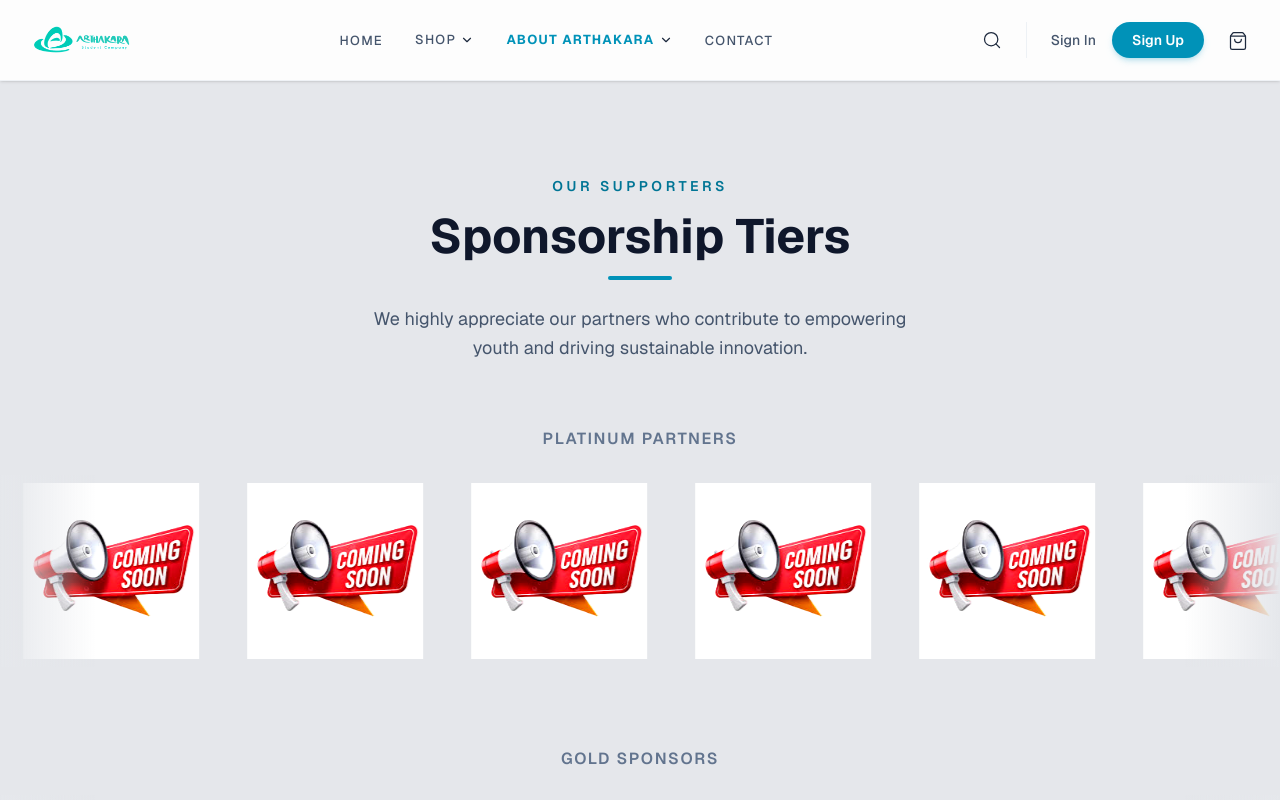
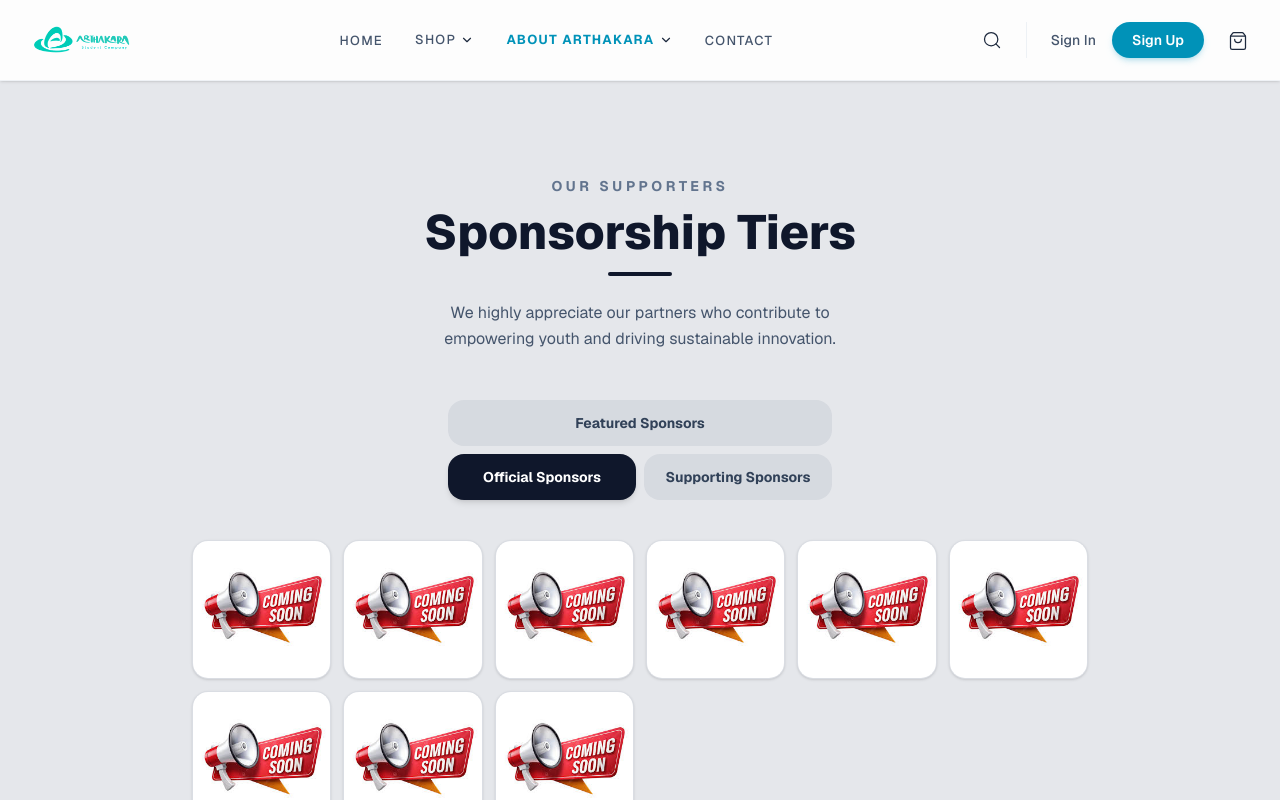
Before and after one commit to arthakarasc-ops/arthakara-FE, a Next.js app: page /sponsorship in a window 1280 px wide. Shown: the top 800 px of the page. Built offline with nearby package versions, Linux system fonts and the light colour scheme.

Commit message:
last changesss

```diff
--- a/src/app/sponsorship/page.jsx
+++ b/src/app/sponsorship/page.jsx
@@ -6,6 +6,7 @@ import Contact from "@/components/section/Contact";
 
 export default function SponsorshipPage() {
   const [mounted, setMounted] = useState(false);
+  const [activeTier, setActiveTier] = useState("official");
 
   useEffect(() => {
     setMounted(true);
@@ -13,131 +14,144 @@ export default function SponsorshipPage() {
 
   const sponsorshipTiers = [
     {
-      id: "platinum",
-      title: "Platinum Partners",
-      imageClass: "h-24 md:h-36 lg:h-44",
-      directionClass: "animate-scroll-right", // Gerak ke Kanan
+      id: "featured",
+      title: "Featured Sponsors",
+      // Mobile: 2 kolom, Desktop: naik bertahap sampai 4 kolom
+      gridClass: "grid-cols-2 sm:grid-cols-3 lg:grid-cols-4",
       sponsors: [
-        { name: "Platinum Dummy 1", logo: "/image/Coming soon.jpg" },
-        { name: "Platinum Dummy 2", logo: "/image/Coming soon.jpg" },
-        { name: "Platinum Dummy 3", logo: "/image/Coming soon.jpg" },
-        { name: "Platinum Dummy 4", logo: "/image/Coming soon.jpg" },
-        { name: "Platinum Dummy 5", logo: "/image/Coming soon.jpg" },
-        { name: "Platinum Dummy 6", logo: "/image/Coming soon.jpg" },
+        { name: "Featured 1", logo: "/image/Coming soon.jpg" },
+        { name: "Featured 2", logo: "/image/Coming soon.jpg" },
+        { name: "Featured 3", logo: "/image/Coming soon.jpg" },
+        { name: "Featured 4", logo: "/image/Coming soon.jpg" },
       ],
     },
     {
-      id: "gold",
-      title: "Gold Sponsors",
-      imageClass: "h-16 md:h-24 lg:h-28",
-      directionClass: "animate-scroll-left", // Gerak ke Kiri (Selang-seling)
+      id: "official",
+      title: "Official Sponsors",
+      // Mobile: 3 kolom, Desktop: naik bertahap sampai 6 kolom
+      gridClass: "grid-cols-3 sm:grid-cols-4 lg:grid-cols-6",
       sponsors: [
-        { name: "Gold Dummy 1", logo: "/image/Coming soon.jpg" },
-        { name: "Gold Dummy 2", logo: "/image/Coming soon.jpg" },
-        { name: "Gold Dummy 3", logo: "/image/Coming soon.jpg" },
-        { name: "Gold Dummy 4", logo: "/image/Coming soon.jpg" },
-        { name: "Gold Dummy 5", logo: "/image/Coming soon.jpg" },
+        { name: "Official 1", logo: "/image/Coming soon.jpg" },
+        { name: "Official 2", logo: "/image/Coming soon.jpg" },
+        { name: "Official 3", logo: "/image/Coming soon.jpg" },
+        { name: "Official 4", logo: "/image/Coming soon.jpg" },
+        { name: "Official 5", logo: "/image/Coming soon.jpg" },
+        { name: "Official 6", logo: "/image/Coming soon.jpg" },
+        { name: "Official 7", logo: "/image/Coming soon.jpg" },
+        { name: "Official 8", logo: "/image/Coming soon.jpg" },
+        { name: "Official 9", logo: "/image/Coming soon.jpg" },
       ],
     },
     {
-      id: "silver",
-      title: "Silver Sponsors",
-      imageClass: "h-10 md:h-14 lg:h-18",
-      directionClass: "animate-scroll-right", // Gerak ke Kanan (Selang-seling)
+      id: "supporting",
+      title: "Supporting Sponsors",
+      // Mobile: 4 kolom, Desktop: naik bertahap sampai 8 kolom
+      gridClass: "grid-cols-4 sm:grid-cols-6 lg:grid-cols-8",
       sponsors: [
-        { name: "Silver Dummy 1", logo: "/image/Keluarga Lie Kok Liang.jpeg" },
-        { name: "Silver Dummy 2", logo: "/image/Coming soon.jpg" },
-        { name: "Silver Dummy 3", logo: "/image/Coming soon.jpg" },
-        { name: "Silver Dummy 4", logo: "/image/Coming soon.jpg" },
-        { name: "Silver Dummy 5", logo: "/image/Coming soon.jpg" },
-        { name: "Silver Dummy 6", logo: "/image/Coming soon.jpg" },
+        { name: "Supporting 1", logo: "/image/Keluarga Lie Kok Liang.jpeg" },
+        { name: "Supporting 2", logo: "/image/Coming soon.jpg" },
+        { name: "Supporting 3", logo: "/image/Coming soon.jpg" },
+        { name: "Supporting 4", logo: "/image/Coming soon.jpg" },
+        { name: "Supporting 5", logo: "/image/Coming soon.jpg" },
+        { name: "Supporting 6", logo: "/image/Coming soon.jpg" },
+        { name: "Supporting 7", logo: "/image/Coming soon.jpg" },
+        { name: "Supporting 8", logo: "/image/Coming soon.jpg" },
+        { name: "Supporting 9", logo: "/image/Coming soon.jpg" },
+        { name: "Supporting 10", logo: "/image/Coming soon.jpg" },
+        { name: "Supporting 11", logo: "/image/Coming soon.jpg" },
+        { name: "Supporting 12", logo: "/image/Coming soon.jpg" },
       ],
     },
   ];
 
+  const currentTier = sponsorshipTiers.find((t) => t.id === activeTier);
+
   return (
-    // Background halaman utama menggunakan gray-200
     <main className="min-h-screen bg-gray-200 font-sans overflow-x-hidden">
-      <style jsx global>{`
-        @keyframes marqueeRight {
-          0% { transform: translateX(-50%); }
-          100% { transform: translateX(0%); }
-        }
-        @keyframes marqueeLeft {
-          0% { transform: translateX(0%); }
-          100% { transform: translateX(-50%); }
-        }
-        .animate-scroll-right {
-          animation: marqueeRight 35s linear infinite;
-        }
-        .animate-scroll-left {
-          animation: marqueeLeft 40s linear infinite;
-        }
-        .animate-scroll-right:hover, .animate-scroll-left:hover {
-          animation-play-state: paused;
-        }
-      `}</style>
-
       <Navbar />
 
-      {/* Header */}
-      <section className="pt-32 pb-12 md:pt-44 md:pb-16">
+      {/* Header Section */}
+      <section className="pt-32 pb-8 md:pt-44 md:pb-12">
         <div className="max-w-5xl mx-auto px-6 text-center">
           <div className={`transition-all duration-700 ease-out ${mounted ? "translate-y-0 opacity-100" : "translate-y-8 opacity-0"}`}>
-            <p className="text-xs md:text-sm tracking-[0.25em] text-cyan-700 uppercase font-semibold mb-4">
+            <p className="text-xs md:text-sm tracking-[0.25em] text-slate-500 uppercase font-bold mb-3">
               Our Supporters
             </p>
-            <h1 className="text-4xl md:text-5xl font-bold text-slate-900 mb-4">
+            <h1 className="text-4xl md:text-5xl font-extrabold text-slate-900 mb-4">
               Sponsorship Tiers
             </h1>
-            <div className="w-16 h-1 bg-cyan-600 rounded-full mb-6 mx-auto"></div>
-            <p className="text-slate-600 text-base md:text-lg max-w-xl leading-relaxed mx-auto">
+            <div className="w-16 h-1 bg-slate-900 rounded-full mb-6 mx-auto"></div>
+            <p className="text-slate-600 text-sm md:text-base max-w-md leading-relaxed mx-auto">
               We highly appreciate our partners who contribute to empowering youth and driving sustainable innovation.
             </p>
           </div>
         </div>
       </section>
 
-      {/* Tiers Section */}
-      <section className="pb-24 md:pb-32">
-        <div className="max-w-7xl mx-auto space-y-16 md:space-y-20">
-          {sponsorshipTiers.map((tier) => {
-            const doubledSponsors = [...tier.sponsors, ...tier.sponsors, ...tier.sponsors, ...tier.sponsors];
+      {/* Interactive Tabs & Grid Section */}
+      <section className="pb-24 px-6">
+        <div className="max-w-4xl mx-auto">
 
-            return (
-              <div
-                key={tier.id}
-                className={`transition-all duration-1000 ease-out ${
-                  mounted ? "opacity-100 translate-y-0" : "opacity-0 translate-y-10"
+          {/* Tombol Tab Filter */}
+          <div className="flex flex-col gap-2 mb-10 max-w-sm mx-auto">
+            <button
+              onClick={() => setActiveTier("featured")}
+              className={`w-full py-3 px-6 rounded-2xl font-bold text-sm transition-all duration-300 border border-transparent ${
+                activeTier === "featured"
+                  ? "bg-slate-900 text-white shadow-md"
+                  : "bg-gray-300/70 text-slate-700 hover:bg-gray-300"
               }`}
             >
-                <h2 className="text-center text-sm md:text-base font-semibold tracking-widest text-slate-500 uppercase mb-6 px-6">
-                  {tier.title}
-                </h2>
+              Featured Sponsors
+            </button>
 
-                {/* Container Utama Slider */}
-                {/* Ujung gradasi (before/after) sudah disesuaikan menggunakan utility Tailwind via-transparent dan from-gray-200 */}
-                <div className="relative w-full overflow-hidden py-2 before:absolute before:left-0 before:top-0 before:z-10 before:h-full before:w-24 before:bg-gradient-to-r before:from-gray-200 before:to-transparent after:absolute after:right-0 after:top-0 after:z-10 after:h-full after:w-24 after:bg-gradient-to-l after:from-gray-200 after:to-transparent">
+            <div className="flex gap-2">
+              <button
+                onClick={() => setActiveTier("official")}
+                className={`flex-1 py-3 px-4 rounded-2xl font-bold text-sm transition-all duration-300 border border-transparent ${
+                  activeTier === "official"
+                    ? "bg-slate-900 text-white shadow-md"
+                    : "bg-gray-300/70 text-slate-700 hover:bg-gray-300"
+              }`}
+              >
+                Official Sponsors
+              </button>
+              <button
+                onClick={() => setActiveTier("supporting")}
+                className={`flex-1 py-3 px-4 rounded-2xl font-bold text-sm transition-all duration-300 border border-transparent ${
+                  activeTier === "supporting"
+                    ? "bg-slate-900 text-white shadow-md"
+                    : "bg-gray-300/70 text-slate-700 hover:bg-gray-300"
+                }`}
+              >
+                Supporting Sponsors
+              </button>
+            </div>
+          </div>
 
-                  <div className={`flex w-max items-center gap-8 md:gap-12 whitespace-nowrap px-4 ${tier.directionClass}`}>
-                    {doubledSponsors.map((sponsor, index) => (
+          {/* Grid Logo Sponsor */}
+          {currentTier && (
             <div
-                        key={`${tier.id}-${index}`}
-                        className="inline-block transition-transform duration-300 hover:scale-105"
+              key={currentTier.id}
+              className="grid gap-3 transition-all duration-500 ease-out opacity-100 scale-100"
+            >
+              <div className={`grid ${currentTier.gridClass} gap-3`}>
+                {currentTier.sponsors.map((sponsor, index) => (
+                  <div
+                    key={`${currentTier.id}-${index}`}
+                    className="bg-white border border-gray-300/80 rounded-2xl aspect-square flex items-center justify-center overflow-hidden shadow-sm transition-all duration-300 hover:scale-105 hover:shadow-md p-1"
                   >
                     <img
                       src={sponsor.logo}
                       alt={sponsor.name}
-                          className={`${tier.imageClass} w-auto object-contain mix-blend-multiply filter contrast-125 saturate-110`}
+                      className="w-full h-full object-contain opacity-100"
                     />
                   </div>
                 ))}
               </div>
+            </div>
+          )}
 
-                </div>
-              </div>
-            );
-          })}
         </div>
       </section>
 
```
Lines whose indentation alone changed are shown as unchanged.
